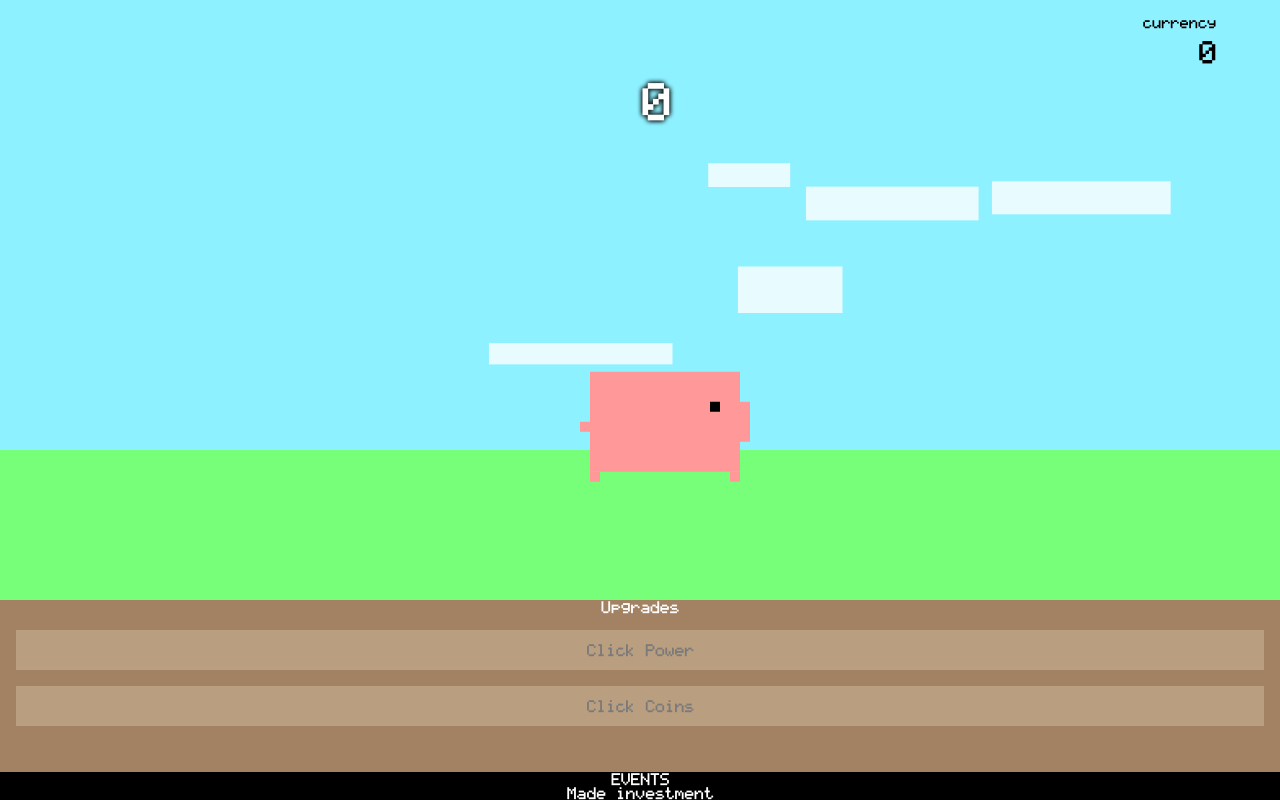
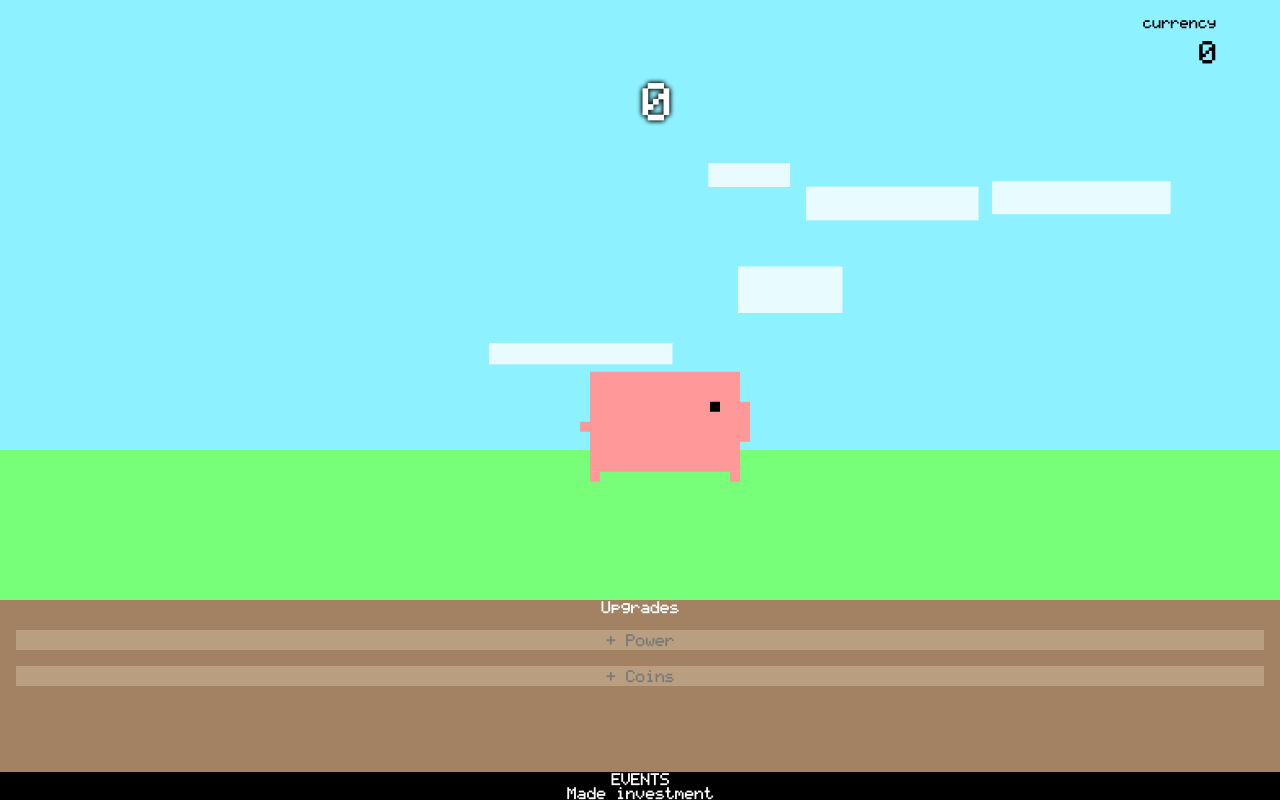
Before and after one commit to Custodia/bankclicker, a React (Create React App) app: page / in a window 1280 px wide. Built offline with nearby package versions, Linux system fonts and the light colour scheme; no server answers.

Commit message:
Code clean up

```diff
--- a/src/Menu.js
+++ b/src/Menu.js
@@ -9,13 +9,13 @@ import './Menu.css';
 const upgrades = [
   {
     id: 'clickPower',
-    name: 'Click Power',
+    name: '+ Power',
     currencyCosts: [1, 2, 5, 10, 20, 50, 100, 1000],
     scoreCosts: [1, 2, 5, 10, 20, 50, 100, 1000]
   },
   {
     id: 'clickCoins',
-    name: 'Click Coins',
+    name: '+ Coins',
     currencyCosts: [1, 2, 5, 10, 20, 50, 100, 1000],
     scoreCosts: [1, 2, 5, 10, 20, 50, 100, 1000]
   }
--- a/src/UpgradeButton.css
+++ b/src/UpgradeButton.css
@@ -1,7 +1,7 @@
 .upgrade-button {
   display: flex;
   width: calc(100% - 16px * 2);
-  height: 40px;
+  height: 20px;
   background-color: #b99e7f;
   margin: 16px;
   justify-content: center;
--- a/src/UpgradeButton.js
+++ b/src/UpgradeButton.js
@@ -21,6 +21,5 @@ export default class UpgradeButton extends Component {
         <span>{upgrade.name}</span>
       </div>
     );
-    return <div>test</div>
   }
 }
```
